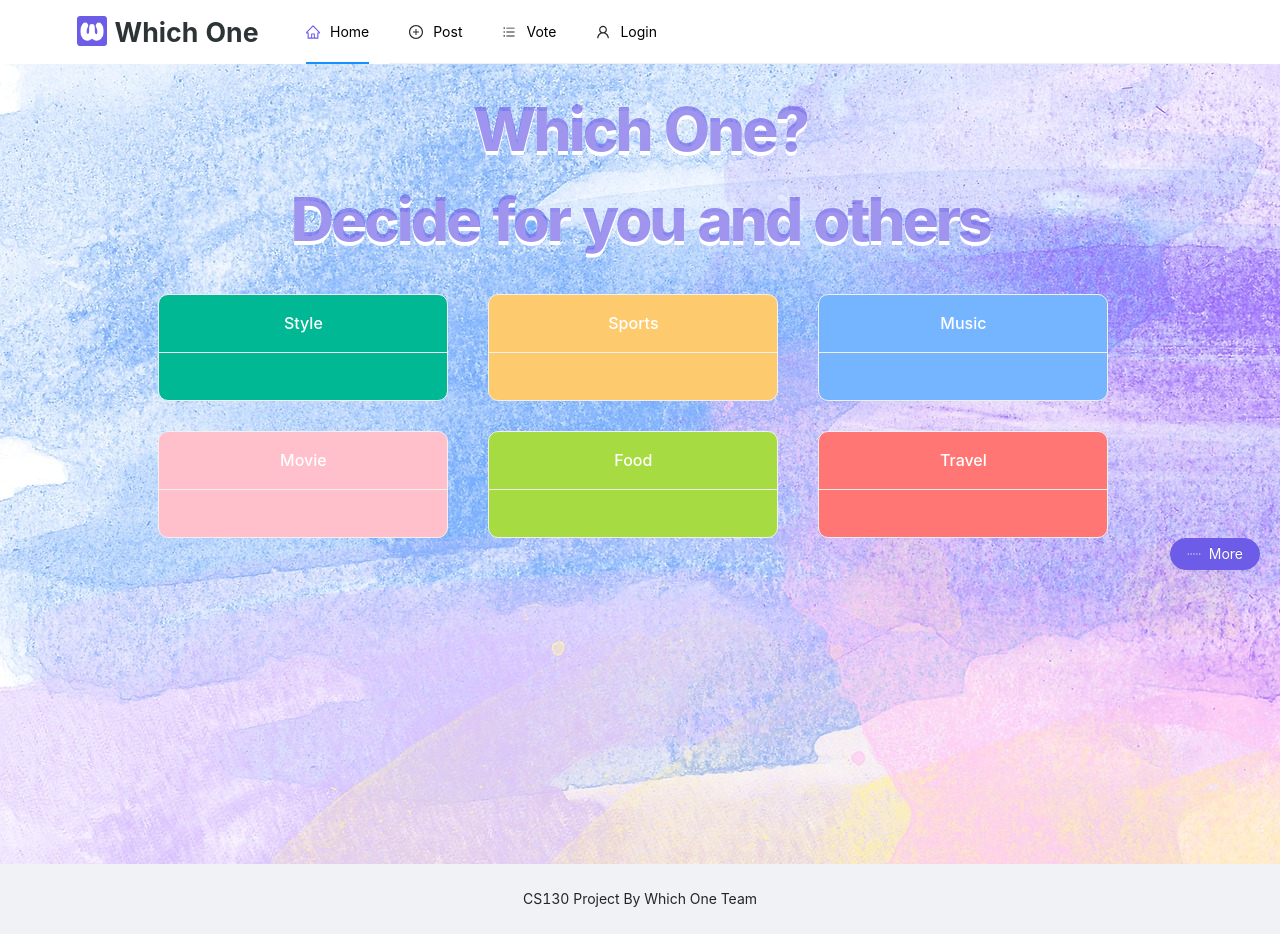
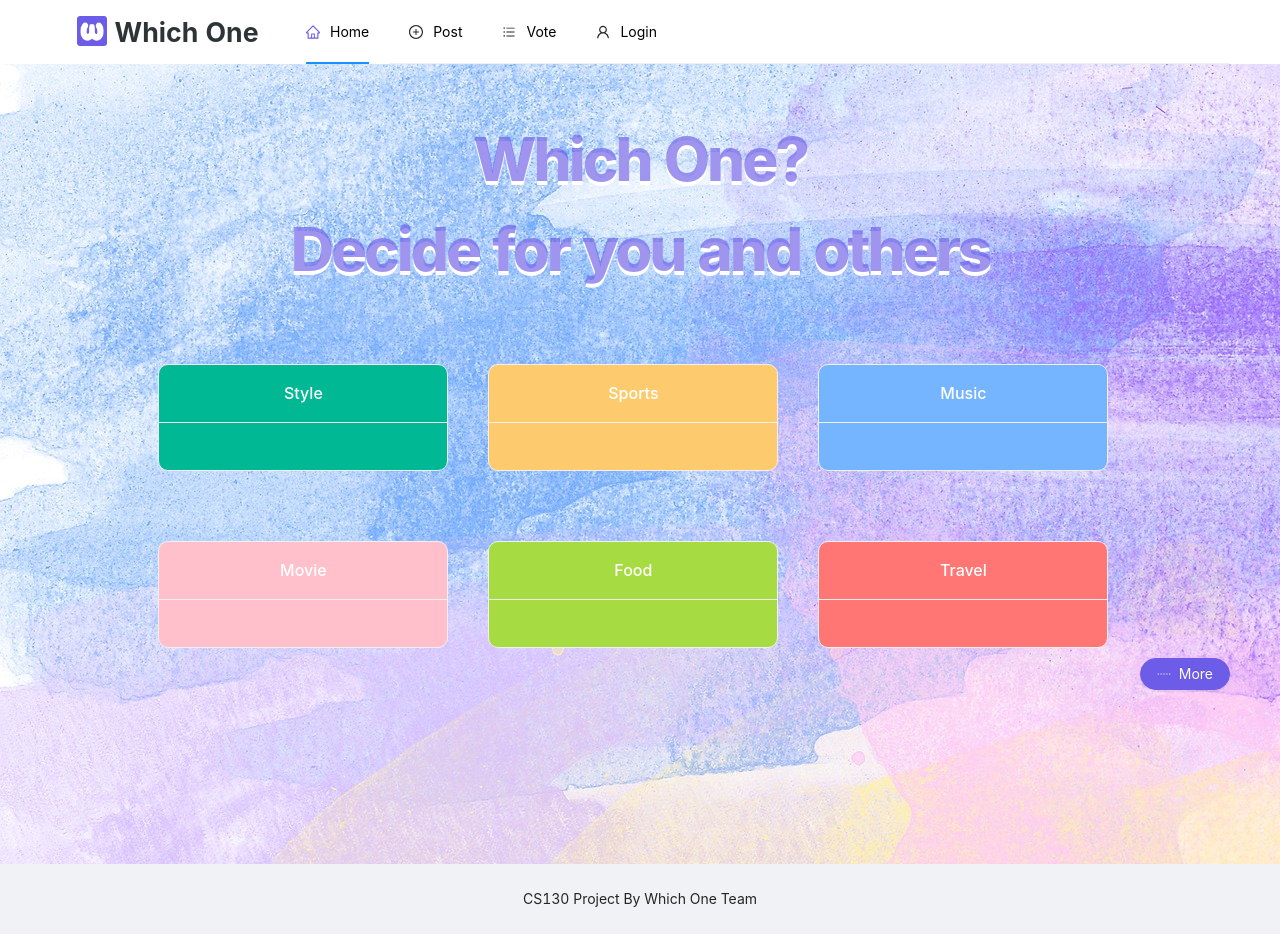
Before and after one commit to Sodaaaa/CS130-WhichOne, a React (Create React App) app: page / in a window 1280 px wide. Built offline with nearby package versions, Linux system fonts and the light colour scheme; no server answers.

Commit message:
adjusted margin, fixed pagination.

```diff
--- a/src/components/questionList/questionList.js
+++ b/src/components/questionList/questionList.js
@@ -38,7 +38,7 @@ class QuestionList extends Component {
       listData: this.props.questionList,
       loggedIn: localStorage.getItem("loggedIn") == "true",
       optionListData: this.props.optionList,
-      currentPage: 0,
+      currentPage: this.props.currentPage,
     };
   }
 
@@ -144,8 +144,11 @@ class QuestionList extends Component {
   };
 
   componentDidUpdate(prevProps) {
+    console.log("prev: ", prevProps);
+    console.log("current: ", this.props);
+
     if (prevProps.questionList != this.props.questionList) {
-      this.setState({ listData: this.props.questionList });
+      this.setState({ listData: this.props.questionList, currentPage: 0 });
     }
     // console.log('prevOptions: ', prevProps.optionList);
     // console.log('this.props.options', this.props.optionList)
@@ -156,6 +159,7 @@ class QuestionList extends Component {
 
   render() {
     //console.log("inside questionList: ", this.state.listData)
+    console.log("current page", this.state.currentPage);
     return this.state.listData.length === 0 ? (
       <List
         style={{ backgroundColor: "white" }}
--- a/src/pages/homepage/homepage.css
+++ b/src/pages/homepage/homepage.css
@@ -66,7 +66,7 @@
 }
 
 .homepage-content {
-  padding-top: 20px;
+  padding-top: 50px;
   padding-bottom: 20px;
   background-color: #ffffff;
   background: url("../../img/background.jfif") no-repeat;
@@ -108,7 +108,7 @@
 }
 
 .homepage-row {
-  margin-top: 30px;
+  margin-top: 70px;
 }
 .homepage-col {
   text-align: center;
@@ -120,5 +120,5 @@
   color: #ffffff;
   background-color: #6c5ce7;
   float: right;
-  margin: 0px 20px 0 40px;
+  margin: 10px 50px 0px 40px;
 }
--- a/src/pages/profile/profile.js
+++ b/src/pages/profile/profile.js
@@ -34,6 +34,7 @@ export default class profile extends Component {
       email: null,
       loading: false,
       avatar: null,
+      defaultPage: 0,
     };
   }
 
@@ -235,6 +236,7 @@ export default class profile extends Component {
                   <QuestionList
                     questionList={this.state.questionlistData}
                     optionList={this.state.optionListData}
+                    currentPage={this.state.defaultPage}
                   />
                 )}
               </TabPane>
@@ -243,6 +245,7 @@ export default class profile extends Component {
                   <QuestionList
                     questionList={this.state.votelistData}
                     optionList={this.state.optionListData2}
+                    currentPage={this.state.defaultPage}
                   />
                 )}
               </TabPane>
@@ -251,6 +254,7 @@ export default class profile extends Component {
                   <QuestionList
                     questionList={this.state.attitudeData}
                     optionList={this.state.optionListData3}
+                    currentPage={this.state.defaultPage}
                   />
                 )}
               </TabPane>
--- a/src/pages/question/question.css
+++ b/src/pages/question/question.css
@@ -41,7 +41,7 @@
 }
 
 .question-add-btn {
-  margin-left: 200px;
+  margin-left: 220px;
   width: 150px;
 }
 
--- a/src/pages/question/question.js
+++ b/src/pages/question/question.js
@@ -308,7 +308,7 @@ export default class question extends Component {
                       {fields.map(({ key, name, fieldKey, ...restField }) => (
                         <Space
                           key={key}
-                          style={{ display: "flex", marginLeft: 135 }}
+                          style={{ display: "flex", marginLeft: 155 }}
                           align="baseline"
                         >
                           <Form.Item
--- a/src/pages/vote/vote.js
+++ b/src/pages/vote/vote.js
@@ -39,6 +39,7 @@ export default class vote extends Component {
       listData: [],
       optionListData: [],
       listPopulated: false,
+      defaultPage: 0,
     };
   }
 
@@ -116,7 +117,7 @@ export default class vote extends Component {
   }
 
   handleCallback = (tags) => {
-    // console.log("tags: " + tags);
+    console.log("tags: " + tags);
     if (tags.length != 0) {
       const questionList = [];
       const optionList = [];
@@ -128,16 +129,19 @@ export default class vote extends Component {
           },
         })
         .then((res) => {
-          // console.log("filtered questions: ", res);
+          console.log("filtered questions: ", res);
           this.populateList(res, questionList, optionList);
           this.setState({
             listData: questionList,
             optionListData: optionList,
             listPopulated: true,
+            defaultPage: 0,
           });
           // console.log("filtered optionListData", this.state.optionListData);
           // localStorage.setItem("tag", "null");
+          console.log("default", this.state.defaultPage);
           localStorage.removeItem("tag");
+          // if (this.state.defaultPage === 0) this.setState({});
           // console.log(localStorage.getItem("tag"));
         });
     } else {
@@ -178,6 +182,7 @@ export default class vote extends Component {
                 <QuestionList
                   questionList={this.state.listData}
                   optionList={this.state.optionListData}
+                  currentPage={this.state.defaultPage}
                 />
               )}
             </div>
```
